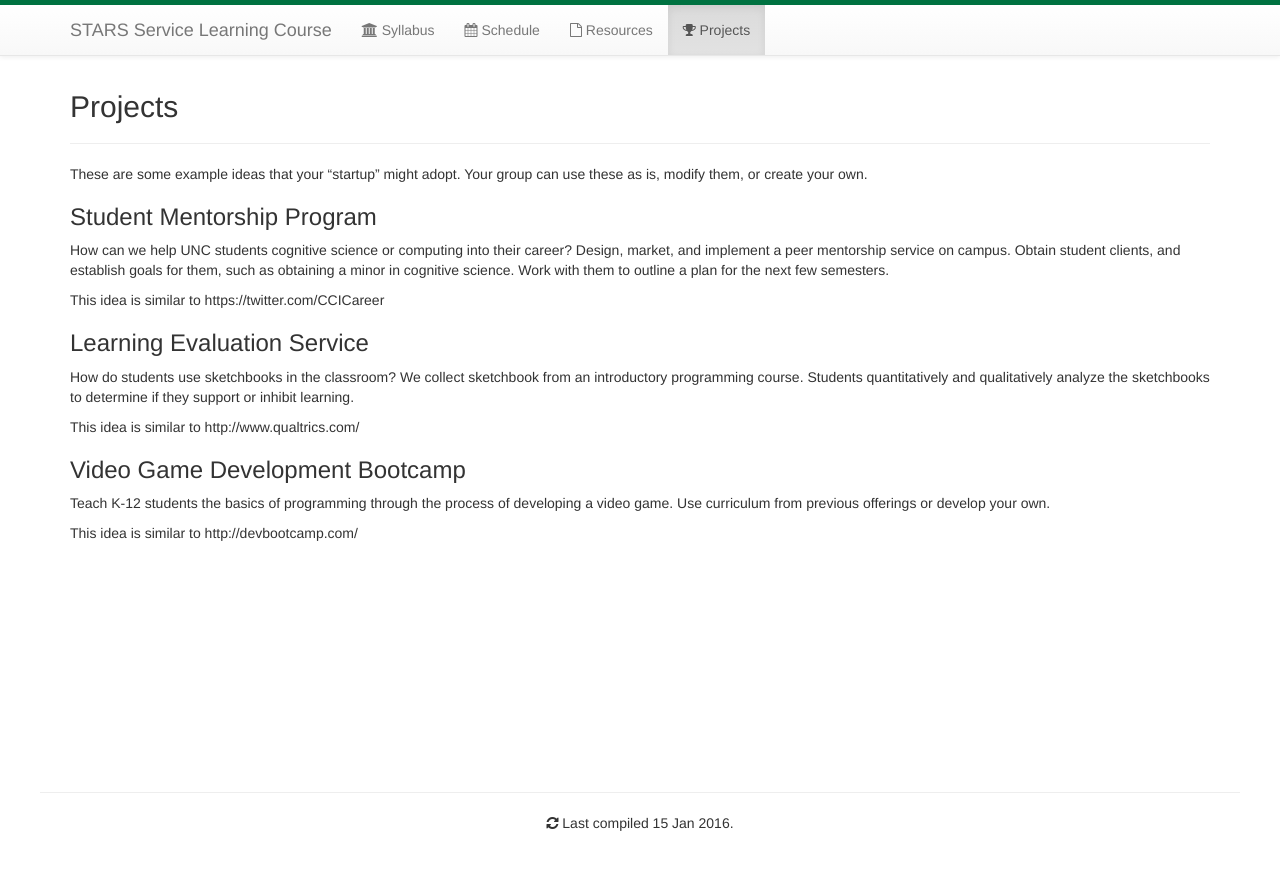
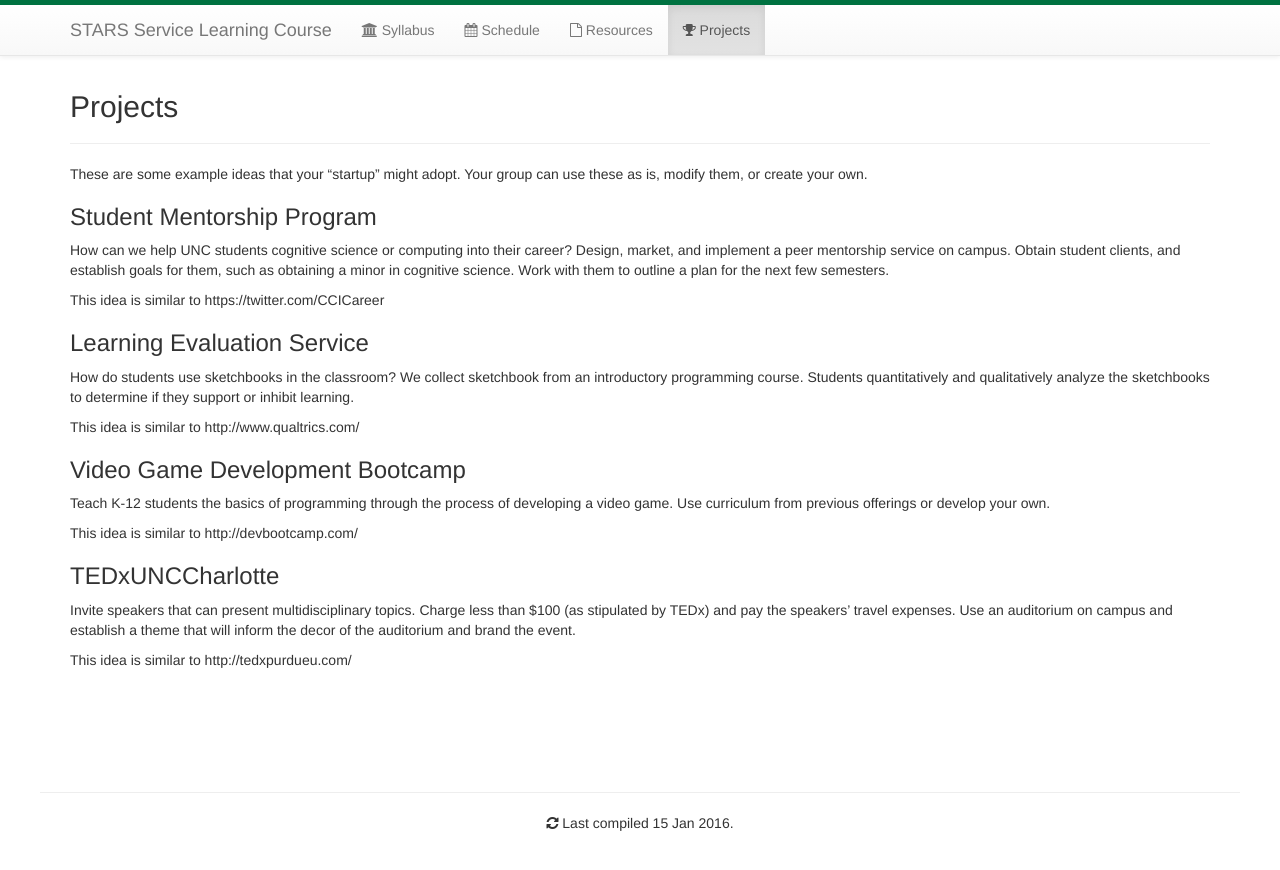
Before and after one commit to stevemacn/service-learning-course, a Jekyll site: the page built from projects.md, in a window 1280 px wide. Shown: the top 870 px of the page. Built offline with Jekyll 4.4.1, drawn with Linux system fonts in a browser that asks for light colours; nearby versions of some CDN libraries.

Commit message:
add another possible project to projects section

```diff
--- a/projects.md
+++ b/projects.md
@@ -24,3 +24,8 @@ This idea is similar to http://www.qualtrics.com/
 Teach K-12 students the basics of programming through the process of developing a video game. Use curriculum from previous offerings or develop your own.
 
 This idea is similar to http://devbootcamp.com/
+
+###TEDxUNCCharlotte
+Invite speakers that can present multidisciplinary topics. Charge less than $100 (as stipulated by TEDx) and pay the speakers' travel expenses. Use an auditorium on campus and establish a theme that will inform the decor of the auditorium and brand the event.
+
+This idea is similar to http://tedxpurdueu.com/
```
